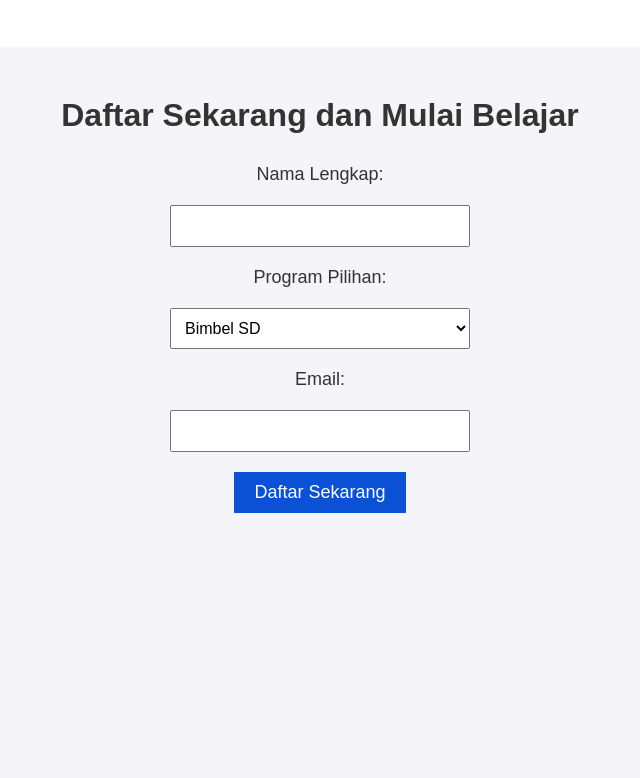
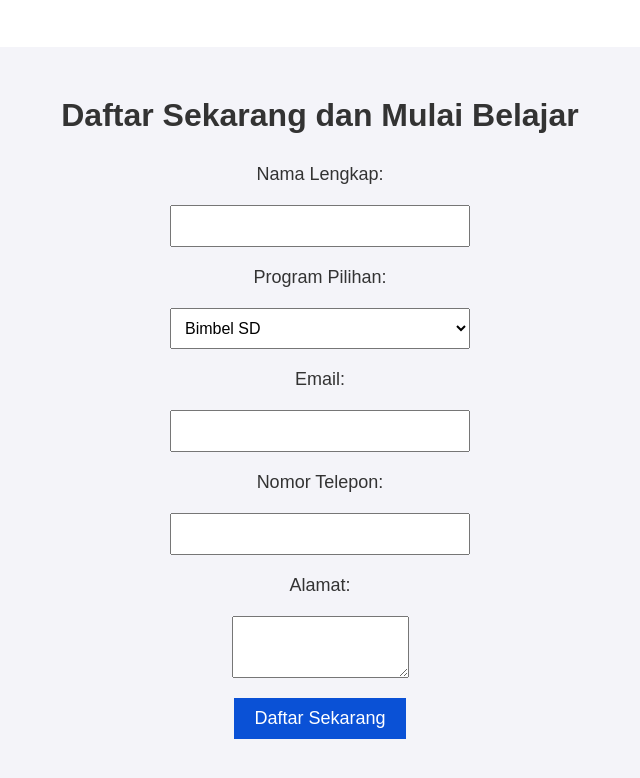
Before and after one commit to anonim-24/bimbelbrainmaster, a plain HTML site: page index.html in a window 1280 px wide. Shown: the part 1364-2142 px from the top of the page, without its empty margins (320-960 px from the left). Before the commit the page ends 1927 px from the top, so only its background shows below. Drawn offline with Linux system fonts and the light colour scheme.

Commit message:
Update index.html

```diff
--- a/index.html
+++ b/index.html
@@ -89,21 +89,30 @@
         <form id="registration-form">
             <label for="name">Nama Lengkap:</label>
             <input type="text" id="name" name="name" required>
+
             <label for="program">Program Pilihan:</label>
             <select id="program" name="program" required>
                 <option value="sd">Bimbel SD</option>
                 <option value="smp">Bimbel SMP</option>
                 <option value="sma">Bimbel SMA</option>
             </select>
+
             <label for="email">Email:</label>
             <input type="email" id="email" name="email" required>
+
+            <label for="phone">Nomor Telepon:</label>
+            <input type="tel" id="phone" name="phone" required>
+
+            <label for="address">Alamat:</label>
+            <textarea id="address" name="address" rows="4" required></textarea>
+
             <button type="submit">Daftar Sekarang</button>
         </form>
     </section>
 
     <!-- Footer -->
     <footer>
-        <p>Brain Master &copy; 2025 by:f</p>
+        <p>Brain Master &copy; 2025</p>
     </footer>
 
 </body>
```
